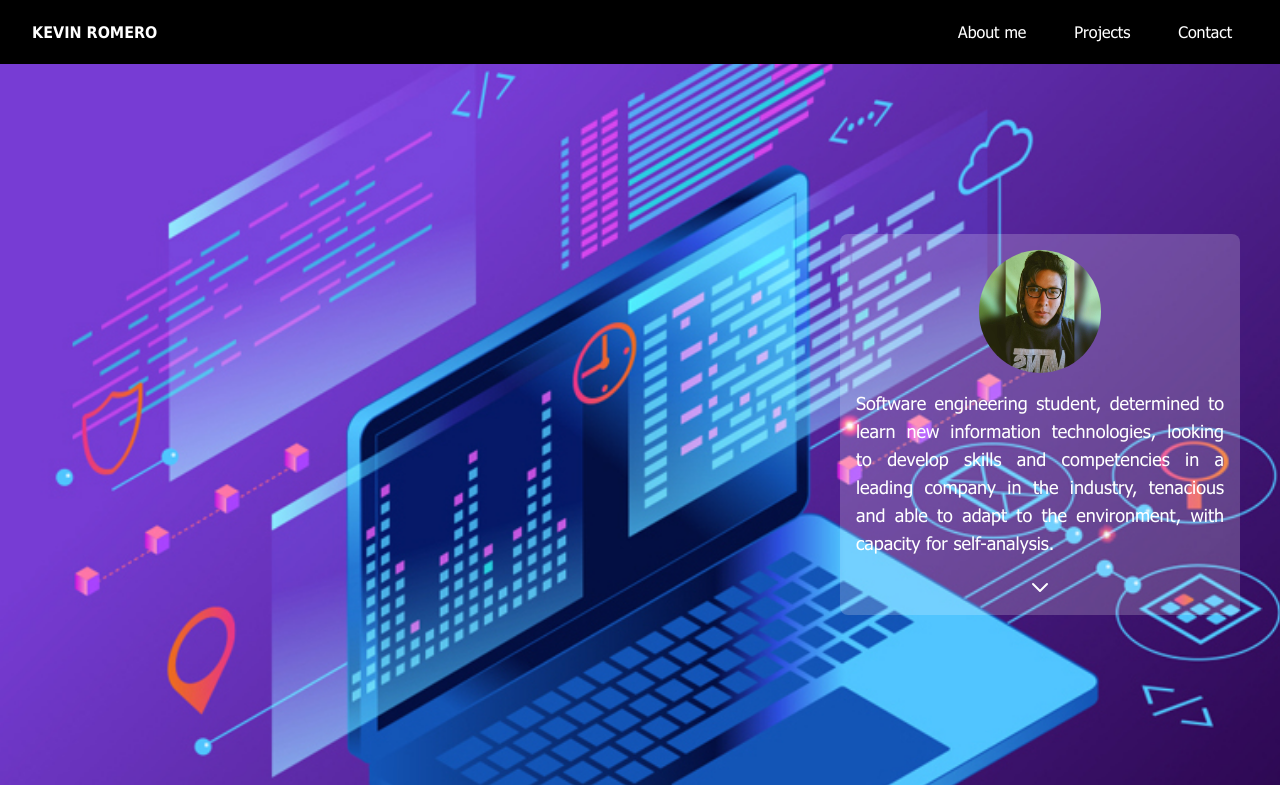
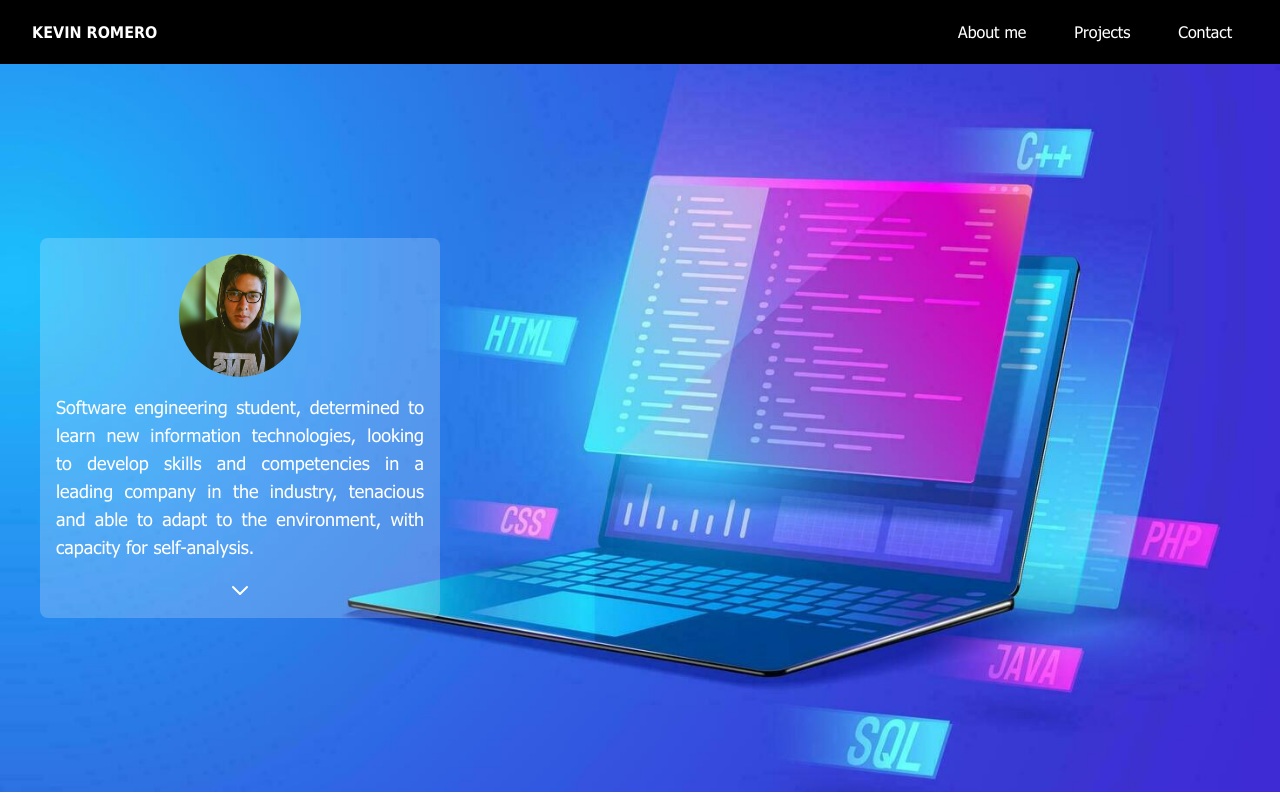
Before and after one commit to KevinRo29/Digital-Portfolio, a Vue app: page /aboutme in a window 1280 px wide. Built offline with nearby package versions, Linux system fonts and the light colour scheme.

Commit message:
Fixing details

```diff
--- /dev/null
+++ b/src/layouts/Layout.vue
@@ -0,0 +1,16 @@
+<template>
+    <div>
+      <NavMenu />
+      <router-view />
+    </div>
+  </template>
+
+  <script>
+  import NavMenu from "@/components/Navbar.vue";
+
+  export default {
+    components: {
+      NavMenu,
+    },
+  };
+  </script>
--- a/src/router/index.js
+++ b/src/router/index.js
@@ -1,28 +1,37 @@
 import { createRouter, createWebHistory } from 'vue-router'
+import Layout from '@/layouts/Layout.vue'
 
-const router = createRouter({
-  history: createWebHistory(import.meta.env.BASE_URL),
-  routes: [
+const routes = [
   {
     path: '/',
-      redirect: '/aboutme'
+    component: Layout,
+    children: [
+      {
+        path: '',
+        redirect: 'aboutme'
       },
       {
-      path: '/projects',
+        path: 'aboutme',
+        name: 'aboutme',
+        component: () => import('@/views/AboutMeView.vue')
+      },
+      {
+        path: 'projects',
         name: 'projects',
         component: () => import('@/views/ProjectsView.vue')
       },
       {
-      path: '/aboutme',
-      name: 'aboutme',
-      component: () => import('@/views/AboutMeView.vue')
-    },
-    {
-      path: '/contact',
+        path: 'contact',
         name: 'contact',
         component: () => import('@/views/ContactView.vue')
-    },
+      }
     ]
+  }
+]
+
+const router = createRouter({
+  history: createWebHistory(import.meta.env.BASE_URL),
+  routes
 })
 
 export default router
--- a/src/views/AboutMeView.vue
+++ b/src/views/AboutMeView.vue
@@ -1,7 +1,5 @@
 <template>
-    <Navbar />
-
-    <div class="h-full bg-cover-container flex justify-end items-center py-1 px-10">
+    <div class="w-full bg-cover-container flex justify-start items-center px-10">
         <div class="flex flex-col items-center w-full sm:w-1/2 md:w-1/2 lg:w-1/3 xl:-1/3 bg-white bg-opacity-20 text-black p-4 rounded-lg">
             <img
                 src="../assets/img/Foto_Perfil.jpg"
@@ -60,8 +58,6 @@
 
 <script setup lang="js">
 import { ref } from 'vue';
-import Navbar from '@/components/Navbar.vue';
-import AboutMeCard from '@/components/AboutMe.vue';
 import QRCode from '@/components/QRCode.vue';
 
 const showContact = ref(false);
@@ -75,11 +71,10 @@ const toggleArrowRotation = () => {
 
 <style>
 .bg-cover-container {
-    background-image: url('../assets/img/Background.jpg');
+    background-image: url('../assets/img/Background2.jpg');
     background-repeat: no-repeat;
-    background-attachment: fixed;
     background-size: cover;
-    width: 100%;
-    height: 90.1vh;
+    background-position: center;
+    height: 91vh;
 }
 </style>
--- a/src/views/ContactView.vue
+++ b/src/views/ContactView.vue
@@ -1,7 +1,5 @@
 <template>
   <div class="bg-white text-black min-h-screen">
-    <Navbar />
-
     <div class="container mx-auto py-8">
       <div class="flex flex-col items-center gap-4">
         <h1 class="text-4xl font-bold">Contact</h1>
@@ -63,8 +61,6 @@
 </template>
 
 <script setup lang="js">
-import Navbar from '@/components/Navbar.vue';
-
 const sendEmail = (event) => {
   event.preventDefault();
 
--- a/src/views/ProjectsView.vue
+++ b/src/views/ProjectsView.vue
@@ -1,6 +1,4 @@
 <template>
-  <Navbar />
-
   <LanguagesCard />
 
   <FrameworksCard />
@@ -9,10 +7,7 @@
 </template>
 
 <script setup lang="js">
-
-import Navbar from '@/components/Navbar.vue';
 import LanguagesCard from '@/components/LanguagesCards.vue';
 import FrameworksCard from '@/components/FrameworksCards.vue';
 import DatabasesCard from '@/components/DatabasesCards.vue';
-
 </script>
```
Also changed, not shown: src/assets/img/Background.jpg (deleted), src/assets/img/Background2.jpg (added). Lines whose indentation alone changed are shown as unchanged.
